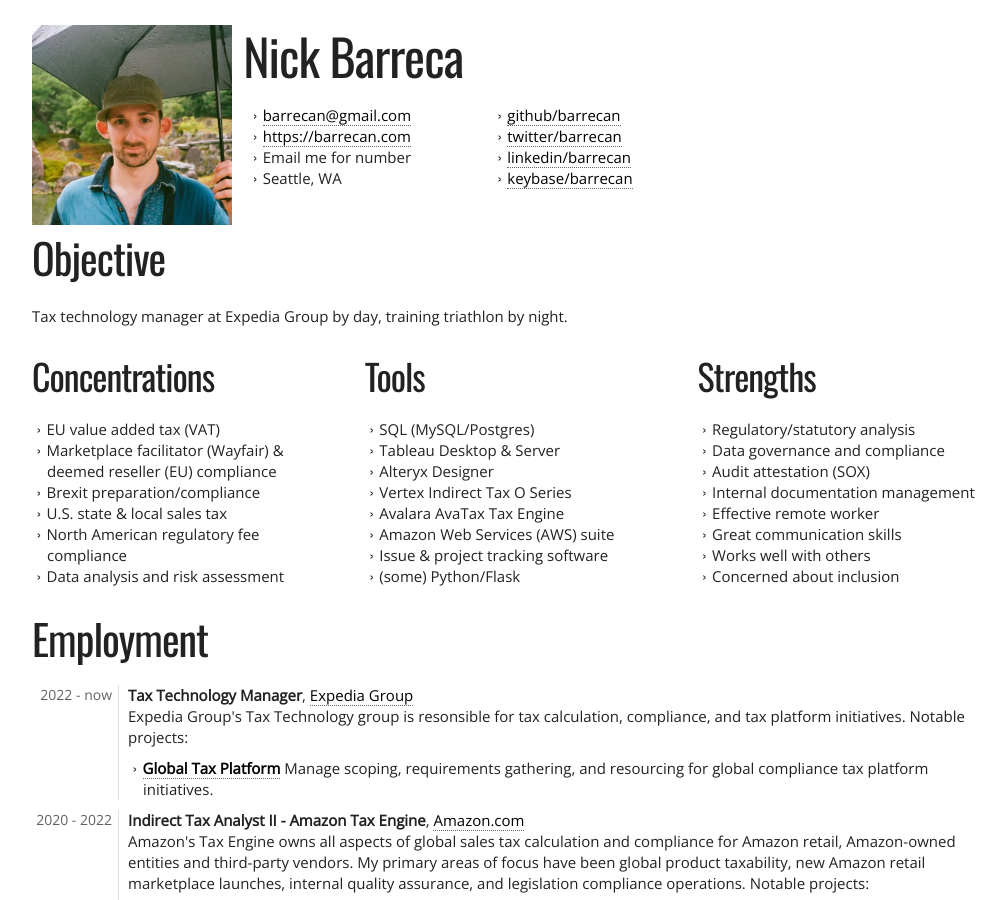
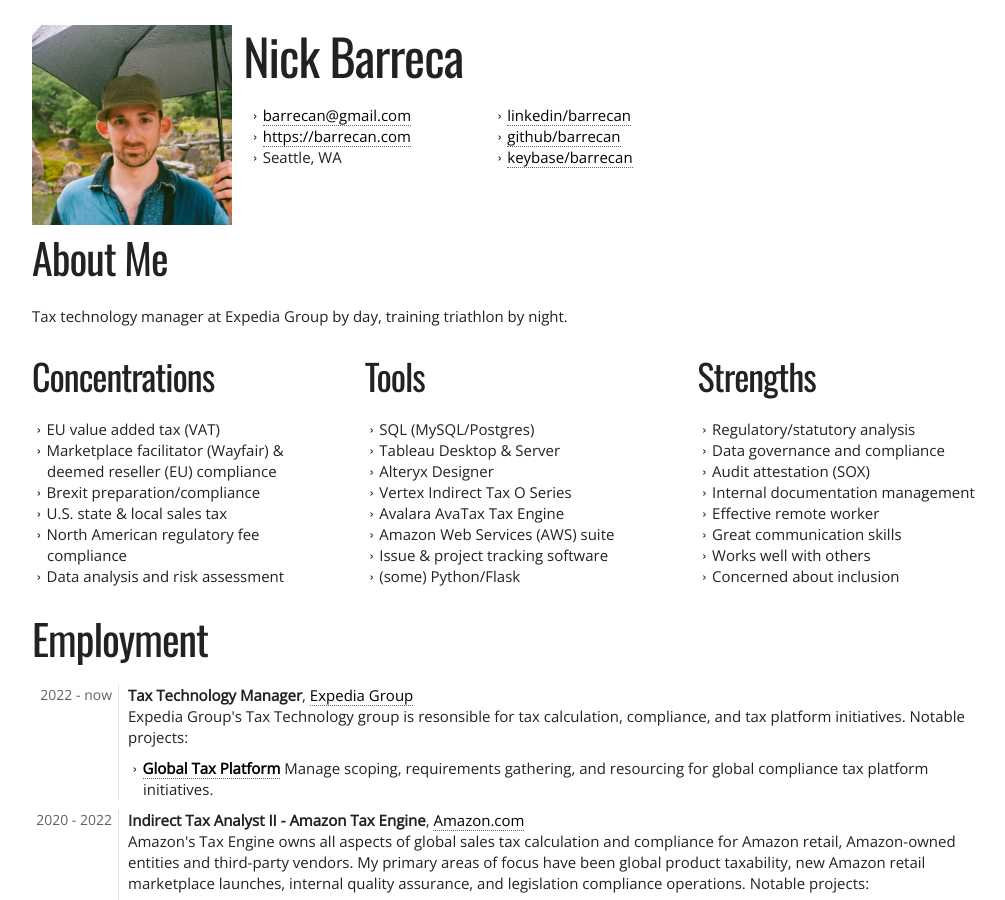
Before and after one commit to barrecan/cv, a Jekyll site: the page built from index.html, in a window 1280 px wide and 900 px high. Shown: the whole window, without its empty margins (128-1133 px from the left). Built offline with Jekyll 4.4.1, drawn with Linux system fonts in a browser that asks for light colours; nearby versions of some CDN libraries.

Commit message:
updating header

```diff
--- a/_data/cv.yml
+++ b/_data/cv.yml
@@ -1,11 +1,11 @@
 personal:
   name: Nick Barreca
   email: barrecan@gmail.com
-  phone: Email me for number
+  #phone: Email me for number
   site: https://barrecan.com
   city: Seattle, WA
   accounts:
-    twitter: barrecan
+    #twitter: barrecan
     github: barrecan
     linkedin: barrecan
     keybase: barrecan
--- a/_includes/header.html
+++ b/_includes/header.html
@@ -9,15 +9,15 @@
     <ul>
       <li><a href="mailto:{{ site.data.cv.personal.email }}">{{ site.data.cv.personal.email }}</a></li>
       <li><a href="{{ site.data.cv.personal.site }}">{{ site.data.cv.personal.site }}</a></li>
-      <li>{{ site.data.cv.personal.phone }}</li>
+     <!-- > <li>{{ site.data.cv.personal.phone }}</li> -->
       <li>{{ site.data.cv.personal.city }}</li>
     </ul>
     </section>
     <section class="five columns no-print">
     <ul>
+	  <li><a href="https://www.linkedin.com/in/{{ site.data.cv.personal.accounts.linkedin }}">linkedin/{{ site.data.cv.personal.accounts.linkedin }}</a></li>
       <li><a href="https://github.com/{{ site.data.cv.personal.accounts.github }}">github/{{ site.data.cv.personal.accounts.github }}</a></li>
-      <li><a href="https://twitter.com/{{ site.data.cv.personal.accounts.twitter }}">twitter/{{ site.data.cv.personal.accounts.twitter }}</a></li>
-      <li><a href="https://www.linkedin.com/in/{{ site.data.cv.personal.accounts.linkedin }}">linkedin/{{ site.data.cv.personal.accounts.linkedin }}</a></li>
+     <!-- > <li><a href="https://twitter.com/{{ site.data.cv.personal.accounts.twitter }}">twitter/{{ site.data.cv.personal.accounts.twitter }}</a></li> -->
       <li><a href="https://keybase.io/{{ site.data.cv.personal.accounts.keybase }}">keybase/{{ site.data.cv.personal.accounts.keybase }}</a></li>
     </ul>
     </section>
--- a/_includes/objective.html
+++ b/_includes/objective.html
@@ -1,5 +1,5 @@
 <section class="row">
-  <h2>Objective</h2>
+  <h2>About Me</h2>
 
   <p>{{ site.data.cv.objective }}</p>
 </section>
```
